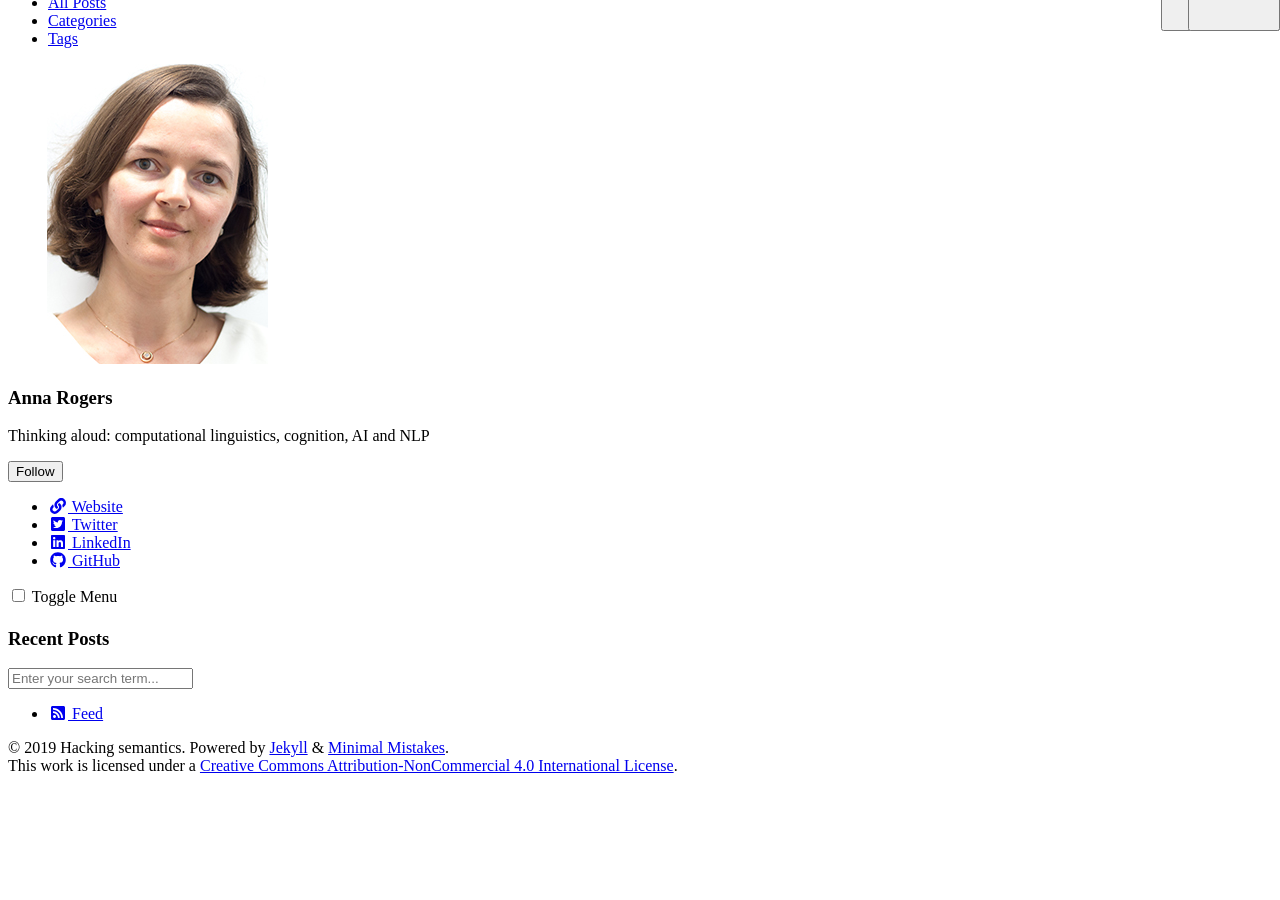
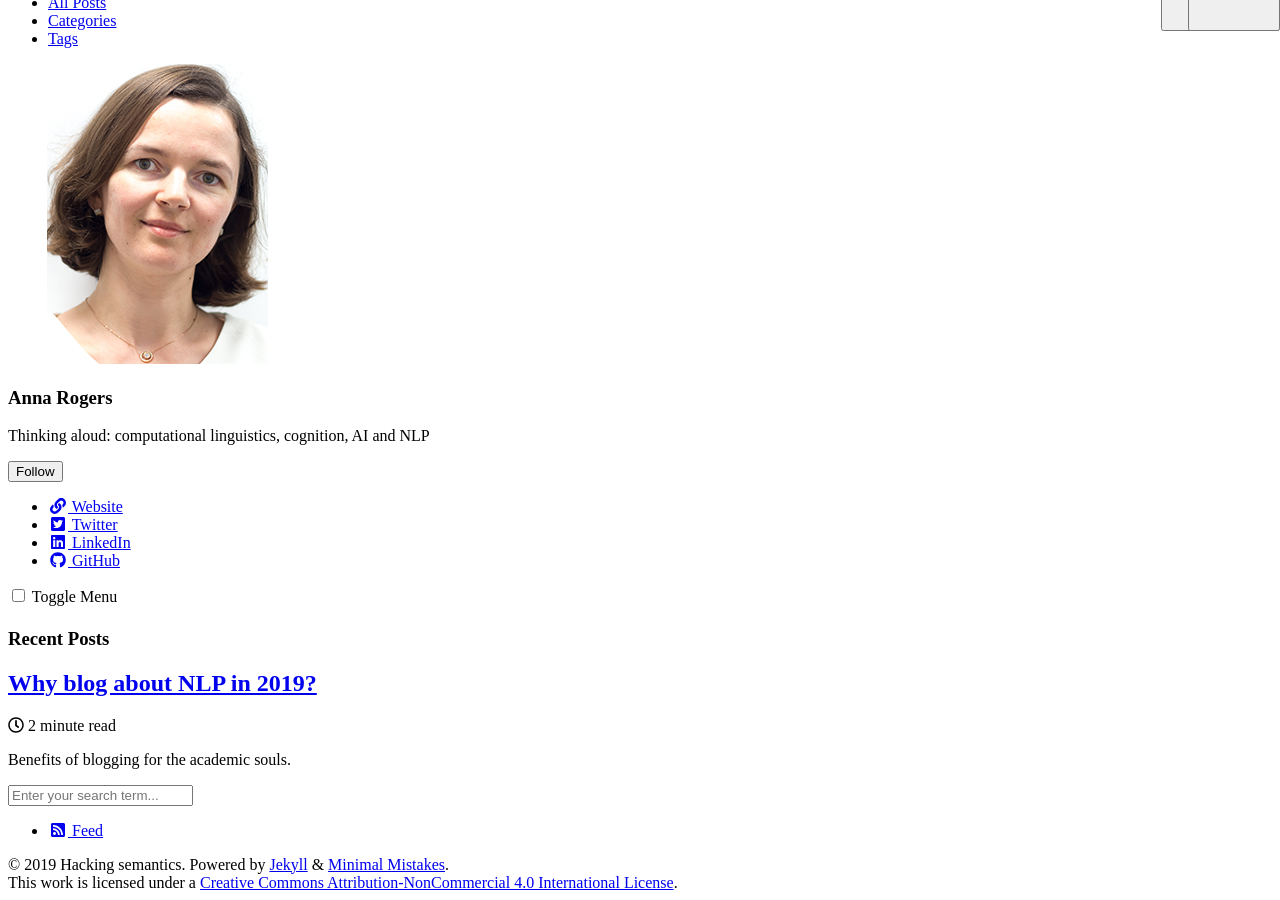
Before and after one commit to arumshisky/blog, a Jekyll site: the page built from index.html, in a window 1280 px wide and 900 px high, scrolled down 869 px. Built offline with Jekyll 4.4.1, drawn with Linux system fonts in a browser that asks for light colours; cached includes are drawn as plain includes; nearby versions of some CDN libraries; a script that is not in the unit is left out; the list of posts is cut into pages by our own code; comment, search, counter and statistics services are not loaded; before the commit the page ends 1652 px from its top, so only the background shows below that.

Commit message:
recent posts enabled

```diff
--- a/Gemfile
+++ b/Gemfile
@@ -26,6 +26,7 @@
   gem 'jekyll-archives'
   gem 'jekyll-scholar'
   gem 'jekyll-sitemap'
+  gem 'jekyll-paginate'
 end
 
 # Windows does not include zoneinfo files, so bundle the tzinfo-data gem
--- a/_config.yml
+++ b/_config.yml
@@ -57,6 +57,7 @@
   - jekyll-feed
   - jekyll-scholar
   - jekyll-sitemap
+  - jekyll-paginate
 #  - jekyll-archives
 
 # File reading
@@ -162,8 +163,8 @@
 
 # Outputting
 permalink: /:title/
-# paginate: 5 # amount of posts to show
-# paginate_path: /page:num/
+paginate: 5 # amount of posts to show
+paginate_path: /page:num/
 timezone: America/New_York # https://en.wikipedia.org/wiki/List_of_tz_database_time_zones
 
 
```
Also changed, not shown: index.html (renamed from index.md).
